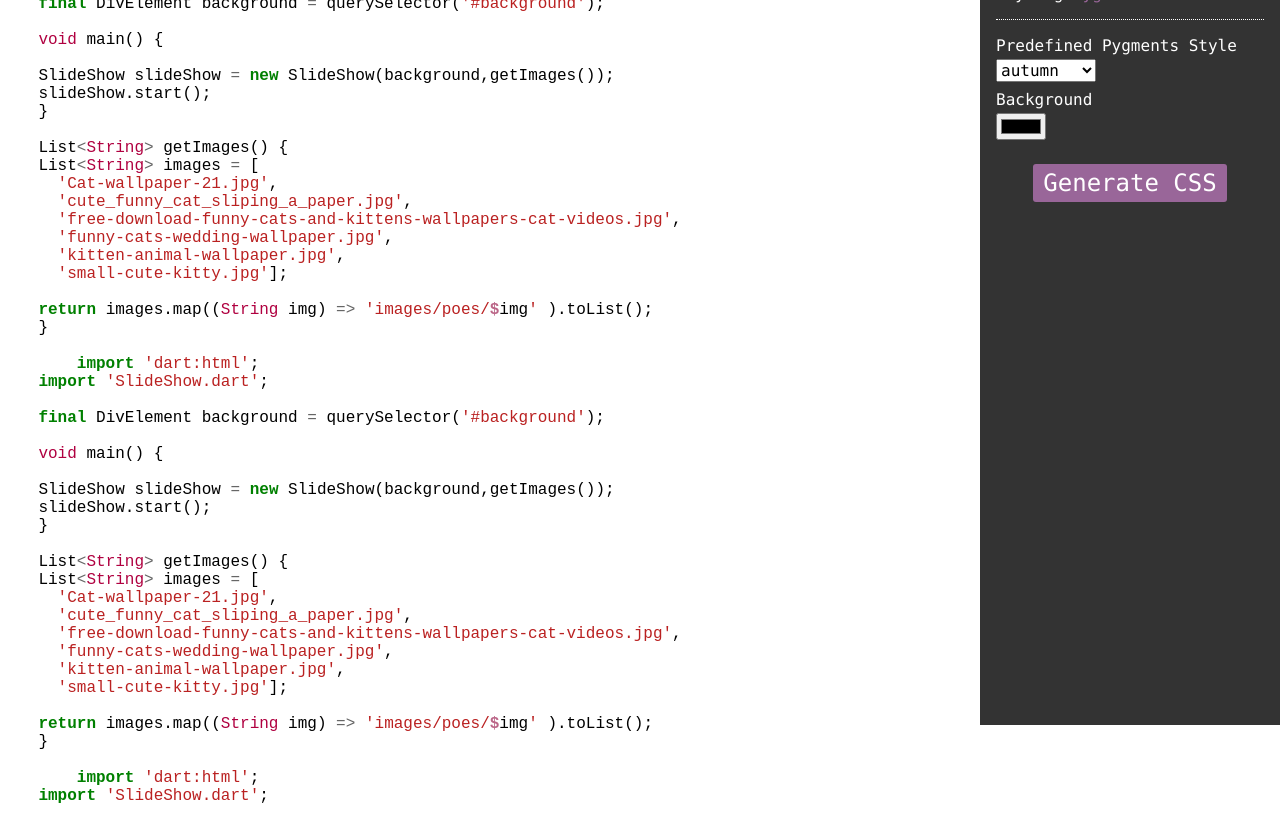
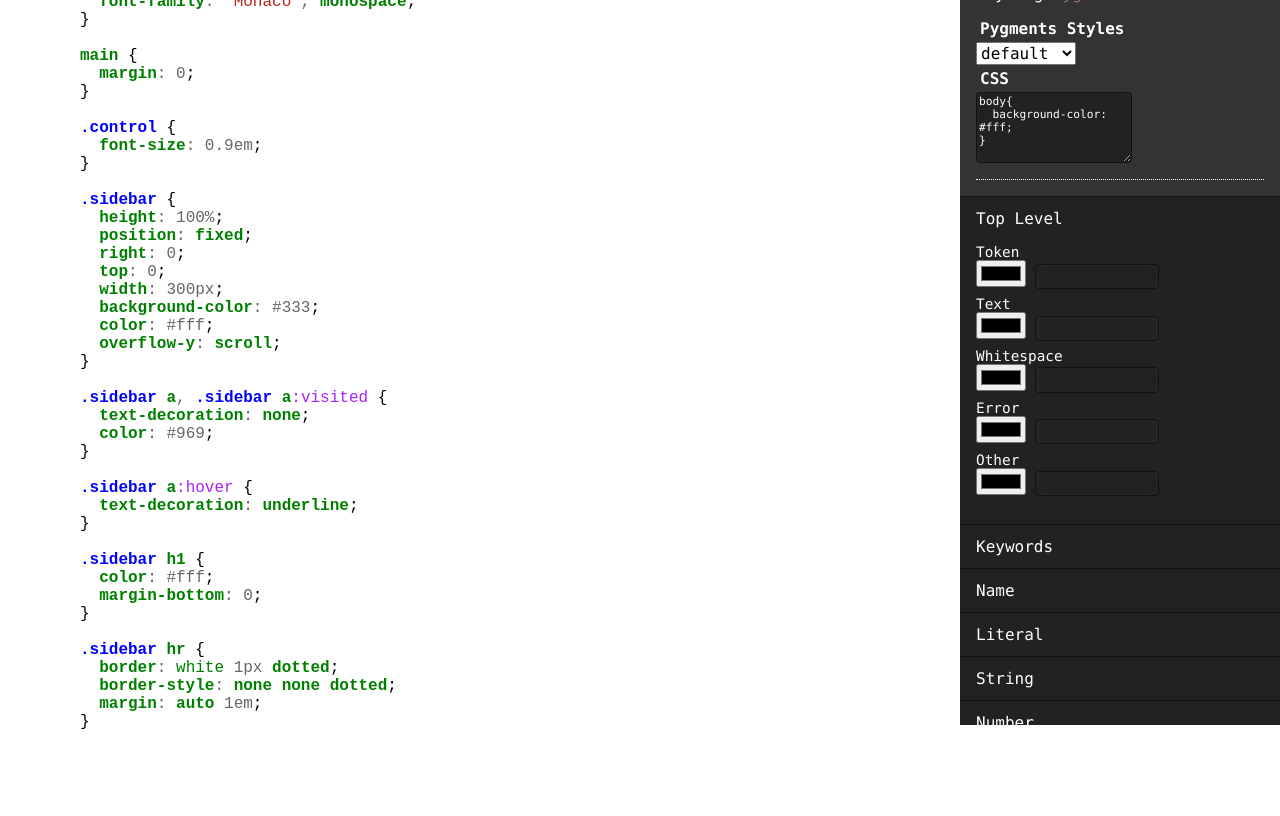
Before and after one commit to jwilm/colorcode, a plain HTML site: page index.html in a window 1280 px wide. Shown: the part 75-891 px from the top of the page. After the commit the page ends 838 px from the top, so only its background shows below. Drawn offline with nearby package versions, Linux system fonts and the light colour scheme.

Commit message:
Basic styling mostly ready

```diff
--- a/index.html
+++ b/index.html
@@ -4,40 +4,27 @@
   <title>Colorcode</title>
   <link rel="stylesheet" type="text/css" href="style/normalize.css">
   <link rel="stylesheet" type="text/css" href="style/colorcode.css">
-  <script type="text/javascript" src="https://code.jquery.com/jquery-1.10.2.min.js"></script>
-  <style id="pygmentize-style" type="text/css">@import url("style/pygmentize/default.css");</style>
-  <script type="text/javascript">
-    $(document).ready(function(e) {
-      $('select').on('change', function(e) {
-        e.stopPropagation();
-        var sheet = "@import url(\"style/pygmentize/" + e.target.value +
-          ".css\");"
-        $("#pygmentize-style").text(sheet);
-      });
-
-      $('.controls .background').on('change', function(e) {
-        e.stopPropagation();
-        $('body').css('background-color', e.target.value);
-      });
-    });
-  </script>
+  <script type="text/javascript"
+    src="https://code.jquery.com/jquery-1.10.2.min.js"></script>
+  <style id="pygmentize-style" type="text/css">
+    @import url("style/pygmentize/default.css");
+  </style>
+  <style type="text/css" id="dynamic-style">
+  </style>
+  <script type="text/javascript" src="script.js"></script>
 </head>
 <body>
-<div class="controls">
+<div class="sidebar">
   <header>
     <h1>Colorcode</h1>
     <p>styling <a href="http://pygments.org/">Pygments</a></p>
-  </header>
-  <hr>
-  <ul>
-    <li>
-      <div>Predefined Pygments Style</div>
+    <h2>Pygments Styles</h2>
     <select>
       <option value="autumn">autumn</option>
       <option value="borland">borland</option>
       <option value="bw">bw</option>
       <option value="colorful">colorful</option>
-        <option value="default">default</option>
+      <option value="default" selected>default</option>
       <option value="emacs">emacs</option>
       <option value="friendly">friendly</option>
       <option value="fruity">fruity</option>
@@ -53,87 +40,126 @@
       <option value="vim">vim</option>
       <option value="vs">vs</option>
     </select>
+    <h2>CSS</h2>
+    <textarea id="user-style" rows="5">body{
+  background-color: #fff;
+}</textarea>
+  </header>
+
+  <hr>
+
+  <ul class="control-group-list">
+    <li class="control-group selected">
+      <label for="topLevel">Top Level</label>
+      <input type="checkbox" class="dropdown" id="topLevel" checked/>
+      <div class="controls-wrap">
+        <ul class="controls-list">
+          <li class="control">
+            <label for="token-color" data-selector="">Token</label>
+            <input id="token-color" type="color" data-selector="" />
+            <input id="token-text" type="text" />
           </li>
-    <li>
-      <div>Background </div>
-      <input class="background" type="color"/>
+          <li class="control">
+            <label data-selector="">Text</label>
+            <input type="color" data-selector="" />
+            <input type="text" />
+          </li>
+          <li class="control">
+            <label data-selector="w">Whitespace</label>
+            <input type="color" data-selector="w" />
+            <input type="text" />
+          </li>
+          <li class="control">
+            <label data-selector="err">Error</label>
+            <input type="color" data-selector="err" />
+            <input type="text" />
+          </li>
+          <li class="control">
+            <label data-selector="x">Other</label>
+            <input type="color" data-selector="x" />
+            <input type="text" />
+          </li>
+        </ul>
+      </div>
+    </li>
+    <li class="control-group">
+      Keywords
+    </li>
+    <li class="control-group">
+      Name
+    </li>
+    <li class="control-group">
+      Literal
+    </li>
+    <li class="control-group">
+      String
+    </li>
+    <li class="control-group">
+      Number
+    </li>
+    <li class="control-group">
+      Operator
+    </li>
+    <li class="control-group">
+      Punctuation
+    </li>
+    <li class="control-group">
+      Comment
+    </li>
+    <li class="control-group">
+      Generic
     </li>
   </ul>
   <div>
     <button class="button">Generate CSS</button>
   </div>
 </div>
-<div class="highlight">
-  <pre>
-    <span class="k">import</span> <span class="s1">'dart:html'</span><span class="p">;</span>
-    <span class="k">import</span> <span class="s1">'SlideShow.dart'</span><span class="p">;</span>
-
-    <span class="kd">final</span> <span class="n">DivElement</span> <span class="n">background</span> <span class="o">=</span> <span class="n">querySelector</span><span class="p">(</span><span class="s1">'#background'</span><span class="p">);</span>
-
-    <span class="kt">void</span> <span class="n">main</span><span class="p">()</span> <span class="p">{</span>
-
-    <span class="n">SlideShow</span> <span class="n">slideShow</span> <span class="o">=</span> <span class="k">new</span> <span class="n">SlideShow</span><span class="p">(</span><span class="n">background</span><span class="p">,</span><span class="n">getImages</span><span class="p">());</span>
-    <span class="n">slideShow</span><span class="p">.</span><span class="n">start</span><span class="p">();</span>
+<main>
+<div class="highlight"><pre><span class="nt">body</span> <span class="p">{</span>
+  <span class="k">padding</span><span class="o">:</span> <span class="m">0</span><span class="p">;</span>
+  <span class="k">font-family</span><span class="o">:</span> <span class="s2">&quot;Monaco&quot;</span><span class="o">,</span> <span class="k">monospace</span><span class="p">;</span>
 <span class="p">}</span>
 
-    <span class="n">List</span><span class="o">&lt;</span><span class="kt">String</span><span class="o">&gt;</span> <span class="n">getImages</span><span class="p">()</span> <span class="p">{</span>
-    <span class="n">List</span><span class="o">&lt;</span><span class="kt">String</span><span class="o">&gt;</span> <span class="n">images</span> <span class="o">=</span> <span class="p">[</span>
-      <span class="s1">'Cat-wallpaper-21.jpg'</span><span class="p">,</span>
-      <span class="s1">'cute_funny_cat_sliping_a_paper.jpg'</span><span class="p">,</span>
-      <span class="s1">'free-download-funny-cats-and-kittens-wallpapers-cat-videos.jpg'</span><span class="p">,</span>
-      <span class="s1">'funny-cats-wedding-wallpaper.jpg'</span><span class="p">,</span>
-      <span class="s1">'kitten-animal-wallpaper.jpg'</span><span class="p">,</span>
-      <span class="s1">'small-cute-kitty.jpg'</span><span class="p">];</span>
-
-    <span class="k">return</span> <span class="n">images</span><span class="p">.</span><span class="n">map</span><span class="p">((</span><span class="kt">String</span> <span class="n">img</span><span class="p">)</span> <span class="o">=&gt;</span> <span class="s1">'images/poes/</span><span class="si">$</span><span class="n">img</span><span class="s1">'</span> <span class="p">).</span><span class="n">toList</span><span class="p">();</span>
+<span class="nt">main</span> <span class="p">{</span>
+  <span class="k">margin</span><span class="o">:</span> <span class="m">0</span><span class="p">;</span>
 <span class="p">}</span>
 
-        <span class="k">import</span> <span class="s1">'dart:html'</span><span class="p">;</span>
-    <span class="k">import</span> <span class="s1">'SlideShow.dart'</span><span class="p">;</span>
-
-    <span class="kd">final</span> <span class="n">DivElement</span> <span class="n">background</span> <span class="o">=</span> <span class="n">querySelector</span><span class="p">(</span><span class="s1">'#background'</span><span class="p">);</span>
-
-    <span class="kt">void</span> <span class="n">main</span><span class="p">()</span> <span class="p">{</span>
-
-    <span class="n">SlideShow</span> <span class="n">slideShow</span> <span class="o">=</span> <span class="k">new</span> <span class="n">SlideShow</span><span class="p">(</span><span class="n">background</span><span class="p">,</span><span class="n">getImages</span><span class="p">());</span>
-    <span class="n">slideShow</span><span class="p">.</span><span class="n">start</span><span class="p">();</span>
+<span class="nc">.control</span> <span class="p">{</span>
+  <span class="k">font-size</span><span class="o">:</span> <span class="m">0.9em</span><span class="p">;</span>
 <span class="p">}</span>
 
-    <span class="n">List</span><span class="o">&lt;</span><span class="kt">String</span><span class="o">&gt;</span> <span class="n">getImages</span><span class="p">()</span> <span class="p">{</span>
-    <span class="n">List</span><span class="o">&lt;</span><span class="kt">String</span><span class="o">&gt;</span> <span class="n">images</span> <span class="o">=</span> <span class="p">[</span>
-      <span class="s1">'Cat-wallpaper-21.jpg'</span><span class="p">,</span>
-      <span class="s1">'cute_funny_cat_sliping_a_paper.jpg'</span><span class="p">,</span>
-      <span class="s1">'free-download-funny-cats-and-kittens-wallpapers-cat-videos.jpg'</span><span class="p">,</span>
-      <span class="s1">'funny-cats-wedding-wallpaper.jpg'</span><span class="p">,</span>
-      <span class="s1">'kitten-animal-wallpaper.jpg'</span><span class="p">,</span>
-      <span class="s1">'small-cute-kitty.jpg'</span><span class="p">];</span>
-
-    <span class="k">return</span> <span class="n">images</span><span class="p">.</span><span class="n">map</span><span class="p">((</span><span class="kt">String</span> <span class="n">img</span><span class="p">)</span> <span class="o">=&gt;</span> <span class="s1">'images/poes/</span><span class="si">$</span><span class="n">img</span><span class="s1">'</span> <span class="p">).</span><span class="n">toList</span><span class="p">();</span>
+<span class="nc">.sidebar</span> <span class="p">{</span>
+  <span class="k">height</span><span class="o">:</span> <span class="m">100</span><span class="o">%</span><span class="p">;</span>
+  <span class="k">position</span><span class="o">:</span> <span class="k">fixed</span><span class="p">;</span>
+  <span class="k">right</span><span class="o">:</span> <span class="m">0</span><span class="p">;</span>
+  <span class="k">top</span><span class="o">:</span> <span class="m">0</span><span class="p">;</span>
+  <span class="k">width</span><span class="o">:</span> <span class="m">300px</span><span class="p">;</span>
+  <span class="k">background-color</span><span class="o">:</span> <span class="m">#333</span><span class="p">;</span>
+  <span class="k">color</span><span class="o">:</span> <span class="m">#fff</span><span class="p">;</span>
+  <span class="k">overflow-y</span><span class="o">:</span> <span class="k">scroll</span><span class="p">;</span>
 <span class="p">}</span>
 
-        <span class="k">import</span> <span class="s1">'dart:html'</span><span class="p">;</span>
-    <span class="k">import</span> <span class="s1">'SlideShow.dart'</span><span class="p">;</span>
-
-    <span class="kd">final</span> <span class="n">DivElement</span> <span class="n">background</span> <span class="o">=</span> <span class="n">querySelector</span><span class="p">(</span><span class="s1">'#background'</span><span class="p">);</span>
-
-    <span class="kt">void</span> <span class="n">main</span><span class="p">()</span> <span class="p">{</span>
-
-    <span class="n">SlideShow</span> <span class="n">slideShow</span> <span class="o">=</span> <span class="k">new</span> <span class="n">SlideShow</span><span class="p">(</span><span class="n">background</span><span class="p">,</span><span class="n">getImages</span><span class="p">());</span>
-    <span class="n">slideShow</span><span class="p">.</span><span class="n">start</span><span class="p">();</span>
+<span class="nc">.sidebar</span> <span class="nt">a</span><span class="o">,</span> <span class="nc">.sidebar</span> <span class="nt">a</span><span class="nd">:visited</span> <span class="p">{</span>
+  <span class="k">text-decoration</span><span class="o">:</span> <span class="k">none</span><span class="p">;</span>
+  <span class="k">color</span><span class="o">:</span> <span class="m">#969</span><span class="p">;</span>
 <span class="p">}</span>
 
-    <span class="n">List</span><span class="o">&lt;</span><span class="kt">String</span><span class="o">&gt;</span> <span class="n">getImages</span><span class="p">()</span> <span class="p">{</span>
-    <span class="n">List</span><span class="o">&lt;</span><span class="kt">String</span><span class="o">&gt;</span> <span class="n">images</span> <span class="o">=</span> <span class="p">[</span>
-      <span class="s1">'Cat-wallpaper-21.jpg'</span><span class="p">,</span>
-      <span class="s1">'cute_funny_cat_sliping_a_paper.jpg'</span><span class="p">,</span>
-      <span class="s1">'free-download-funny-cats-and-kittens-wallpapers-cat-videos.jpg'</span><span class="p">,</span>
-      <span class="s1">'funny-cats-wedding-wallpaper.jpg'</span><span class="p">,</span>
-      <span class="s1">'kitten-animal-wallpaper.jpg'</span><span class="p">,</span>
-      <span class="s1">'small-cute-kitty.jpg'</span><span class="p">];</span>
+<span class="nc">.sidebar</span> <span class="nt">a</span><span class="nd">:hover</span> <span class="p">{</span>
+  <span class="k">text-decoration</span><span class="o">:</span> <span class="k">underline</span><span class="p">;</span>
+<span class="p">}</span>
 
-    <span class="k">return</span> <span class="n">images</span><span class="p">.</span><span class="n">map</span><span class="p">((</span><span class="kt">String</span> <span class="n">img</span><span class="p">)</span> <span class="o">=&gt;</span> <span class="s1">'images/poes/</span><span class="si">$</span><span class="n">img</span><span class="s1">'</span> <span class="p">).</span><span class="n">toList</span><span class="p">();</span>
+<span class="nc">.sidebar</span> <span class="nt">h1</span> <span class="p">{</span>
+  <span class="k">color</span><span class="o">:</span> <span class="m">#fff</span><span class="p">;</span>
+  <span class="k">margin-bottom</span><span class="o">:</span> <span class="m">0</span><span class="p">;</span>
 <span class="p">}</span>
-  </pre>
-</div>
+
+<span class="nc">.sidebar</span> <span class="nt">hr</span> <span class="p">{</span>
+  <span class="k">border</span><span class="o">:</span> <span class="nb">white</span> <span class="m">1px</span> <span class="k">dotted</span><span class="p">;</span>
+  <span class="k">border-style</span><span class="o">:</span> <span class="k">none</span> <span class="k">none</span> <span class="k">dotted</span><span class="p">;</span>
+  <span class="k">margin</span><span class="o">:</span> <span class="k">auto</span> <span class="m">1em</span><span class="p">;</span>
+<span class="p">}</span>
+</pre></div>
+
+</main>
 </body>
 </html>
--- a/style/colorcode.css
+++ b/style/colorcode.css
@@ -1,47 +1,67 @@
 body {
   padding: 0;
+  margin: 0;
   font-family: "Monaco", monospace;
+  width: 75%;
 }
 
-.controls {
+main {
+  padding: 1em 5em;
+}
+
+h2 {
+  font-size: 1em;
+  margin: 0.25em;
+}
+
+textarea {
+  font-size: 0.7em;
+}
+
+.control {
+  font-size: 0.9em;
+}
+
+.sidebar {
   height: 100%;
   position: fixed;
   right: 0;
   top: 0;
-  width: 300px;
+  width: 25%;
   background-color: #333;
   color: #fff;
+  overflow-y: scroll;
 }
 
-.controls a, .controls a:visited {
+.sidebar a, .sidebar a:visited {
   text-decoration: none;
   color: #969;
 }
 
-.controls a:hover {
+.sidebar a:hover {
   text-decoration: underline;
 }
 
-.controls h1 {
+.sidebar h1 {
   color: #fff;
   margin-bottom: 0;
 }
 
-.controls hr {
+.sidebar hr {
   border: white 1px dotted;
   border-style: none none dotted;
   margin: auto 1em;
 }
 
-.controls header p {
+.sidebar header p {
   margin-top: 0;
 }
 
-.controls header {
-  margin-left: 1em;
+.sidebar header {
+  margin: 1em;
 }
 
-.controls ul {
+/*.controls ul {
   list-style: none;
   padding-left: 1em;
 }
@@ -52,7 +72,7 @@ body {
 
 .controls div {
   padding-bottom: 0.25em;
-}
+}*/
 
 .button {
   color: #fff;
@@ -62,10 +82,81 @@ body {
   border: none;
   padding: 5px 10px;
   font-size: 1.5em;
-  margin: 0 auto;
+  margin: 1em auto;
   display: block;
 }
 
 .button:hover {
   background-color: #858;
-};
+}
+
+ul {
+  list-style: none;
+  padding: 0;
+  margin: 1em 0;
+}
+
+/* Sublists are li.control-group */
+.control-group {
+  border-top: 1px solid #111;
+  background-color: #222;
+  padding: 0.75em 1em;
+  transition: background-color 250ms;
+}
+
+.control-group > input[type="checkbox"] {
+  display: none;
+}
+
+.control-group:last-of-type {
+  border-bottom: 1px solid #111;
+}
+
+.control-group:hover {
+  background-color: #1a1a1a;
+}
+
+.selected, .selected:hover {
+  background-color: #222;
+}
+
+.control-group > label {
+  display: block;
+}
+
+.controls-wrap {
+  max-height: 0;
+  overflow: hidden;
+  transition: max-height 500ms ease;
+}
+
+input:checked + .controls-wrap {
+  max-height: 1000px;
+}
+
+.control {
+  margin-bottom: 0.5em;
+}
+
+.control input[type="text"] {
+  width: 40%;
+  padding: 0.25em;
+}
+
+textarea, .control input[type="text"] {
+  outline: none;
+  transition: background-color 250ms ease;
+  background-color: #222;
+  border: 1px solid #111;
+  color: white;
+  border-radius: 4px;
+  box-shadow: inset 0 0 5px #2a2a2a;
+}
+
+.control input[type="text"]:focus {
+  background-color: #444;
+}
+
+.control label {
+  display: block;
+}
```
Also changed, not shown: pygmentize_tokens.json (+70 -70 lines), script.js (added, +15 -0 lines), 1 other file. Lines whose indentation alone changed are shown as unchanged.
